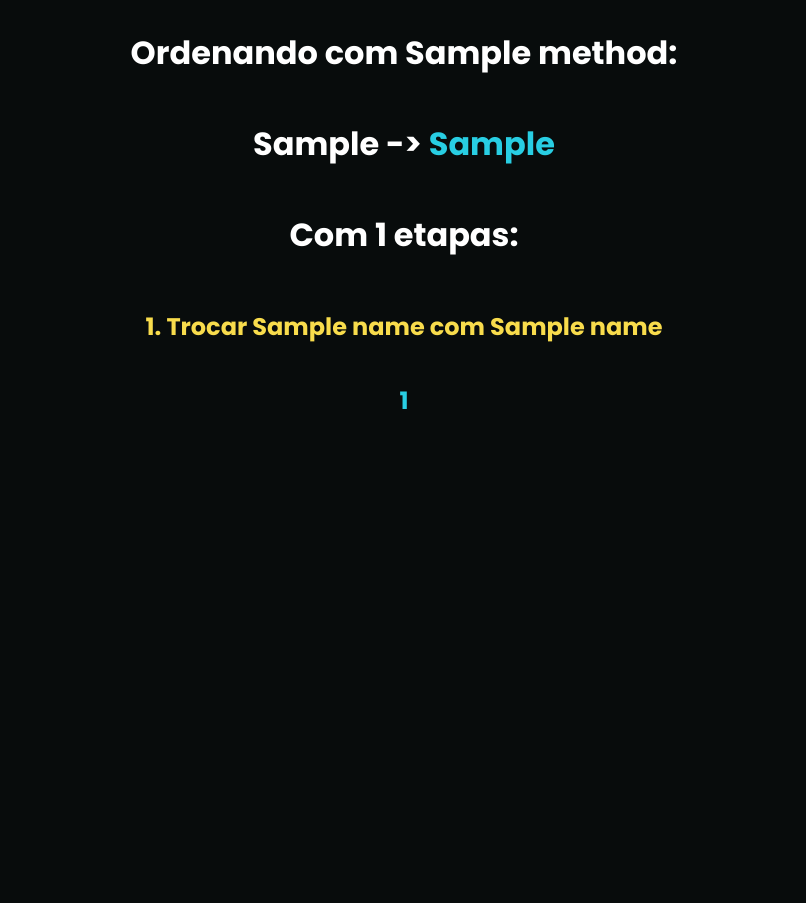
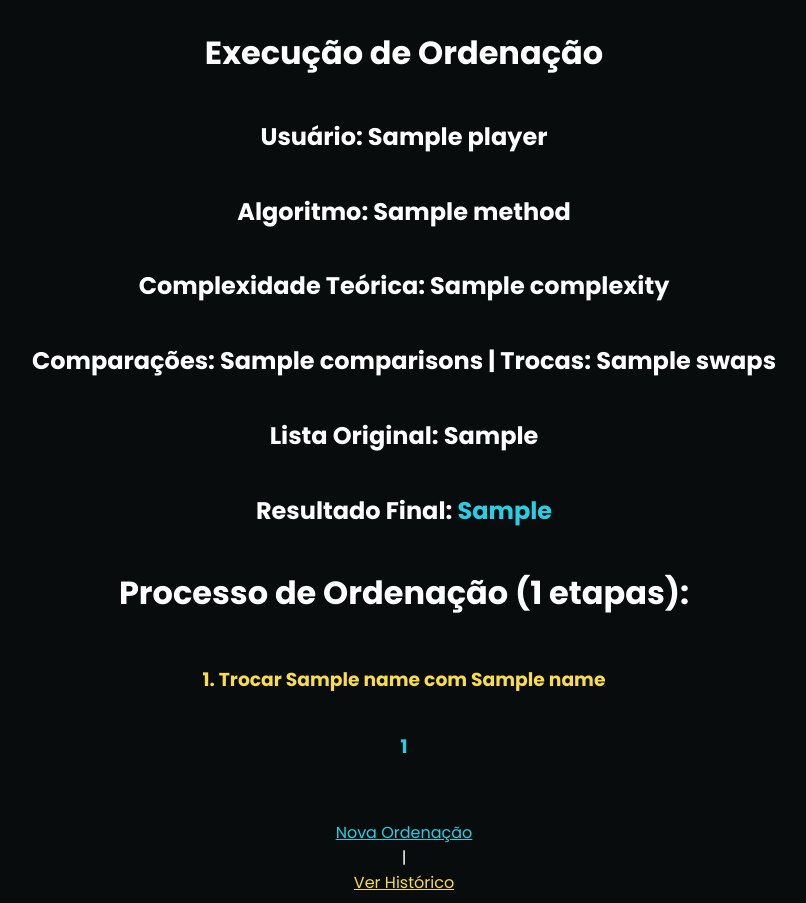
Before and after one commit to ryanjuvenal/StepSort, a Flask app: template templates/sorted.html in a window 1280 px wide. Shown: the whole page, without its empty margins (236-1042 px from the left). Before the commit the page ends 409 px from the top, so only its background shows below. Run offline with Flask 3, Linux system fonts and the light colour scheme; the template is opened without the code that fills it: most values are stand-ins (such as "Sample title", 1, 10 or a date in 2020).

Commit message:
Adicionando lógica solicitada pela professora.

```diff
--- /dev/null
+++ b/lists_db.py
@@ -0,0 +1,44 @@
+# lists_db.py
+import sqlite3
+from datetime import datetime
+
+DB_LISTS = "lists.db"
+
+def create_tables():
+    conn = sqlite3.connect(DB_LISTS)
+    cursor = conn.cursor()
+    cursor.execute("""
+        CREATE TABLE IF NOT EXISTS listas (
+            id INTEGER PRIMARY KEY AUTOINCREMENT,
+            jogador TEXT NOT NULL,
+            numeros TEXT NOT NULL,
+            data_registro TEXT NOT NULL
+        )
+    """)
+    conn.commit()
+    conn.close()
+
+def salvar_lista(jogador: str, numeros: list):
+    conn = sqlite3.connect(DB_LISTS)
+    cursor = conn.cursor()
+    numeros_text = ",".join(str(x) for x in numeros)
+    data = datetime.now().strftime("%Y-%m-%d %H:%M:%S")
+    cursor.execute("""
+        INSERT INTO listas (jogador, numeros, data_registro)
+        VALUES (?, ?, ?)
+    """, (jogador, numeros_text, data))
+    conn.commit()
+    conn.close()
+
+def listar_listas(limit: int = 100):
+    conn = sqlite3.connect(DB_LISTS)
+    cursor = conn.cursor()
+    cursor.execute("""
+        SELECT id, jogador, numeros, data_registro
+        FROM listas
+        ORDER BY id DESC
+        LIMIT ?
+    """, (limit,))
+    rows = cursor.fetchall()
+    conn.close()
+    return rows
--- a/main.py
+++ b/main.py
@@ -1,61 +1,105 @@
+# main.py
 from flask import Flask, render_template, request
+from lists_db import create_tables, salvar_lista, listar_listas
+from datetime import datetime
 
 app = Flask(__name__)
 
+create_tables()
+
+# ---------- Algoritmos ----------
 def bubble_sort(arr):
     steps = []
+    arr = arr[:]
     n = len(arr)
-    for i in range(n-1):
-        for j in range(n-i-1):
-            if arr[j] > arr[j+1]:
-                arr[j], arr[j+1] = arr[j+1], arr[j]
-                steps.append((arr[:], (arr[j], arr[j+1])))
-    return arr, steps
+    comparisons = 0
+    swaps = 0
+
+    for i in range(n - 1):
+        for j in range(n - i - 1):
+            comparisons += 1
+            if arr[j] > arr[j + 1]:
+                arr[j], arr[j + 1] = arr[j + 1], arr[j]
+                swaps += 1
+                steps.append((arr[:], (arr[j], arr[j + 1])))
+    return arr, steps, comparisons, swaps
+
 
 def selection_sort(arr):
-    size = len(arr)
     steps = []
-    for ind in range(size):
-        min_index = ind
+    arr = arr[:]
+    n = len(arr)
+    comparisons = 0
+    swaps = 0
 
-        for j in range(ind + 1, size):
-            if arr[j] < arr[min_index]:
-                min_index = j
+    for i in range(n - 1):
+        min_idx = i
+        for j in range(i + 1, n):
+            comparisons += 1
+            if arr[j] < arr[min_idx]:
+                min_idx = j
+        if min_idx != i:
+            arr[i], arr[min_idx] = arr[min_idx], arr[i]
+            swaps += 1
+            steps.append((arr[:], (arr[i], arr[min_idx])))
+    return arr, steps, comparisons, swaps
 
-        if min_index != ind:
-            arr[ind], arr[min_index] = arr[min_index], arr[ind]
-            steps.append((arr[:], (arr[ind], arr[min_index])))
-
-    return arr, steps
-
+# ---------- Rotas ----------
 @app.route("/", methods=["GET", "POST"])
 def index():
-    originalArr = []
-    sortedArr = []
-    steps = []
+    if request.method == "POST":
+        jogador = request.form.get("player")
+        numbers = request.form.get("numbers")
+        method = request.form.get("sorting")
 
-    if request.method == "POST":
-        numbers = request.form.get("numbers")
-        sorting = request.form.get("sorting")
-        if numbers:
-            originalArr = [int(x) for x in numbers.split(",") if x.strip().isdigit()]
-            if sorting == "bubbleSort":
-                sortedArr, steps = bubble_sort(originalArr[:])
-                method = "Bubble Sort"
-            elif sorting == "selectionSort":
-                sortedArr, steps = selection_sort(originalArr[:])
-                method = "Selection Sort"
+        if not jogador or not numbers:
+            return render_template("index.html", error="Preencha o nome e a lista de números.")
 
-        return render_template("sorted.html",
-                            originalArr=originalArr,
-                            sortedArr=sortedArr,
-                            steps=steps, method=method)
+        try:
+            arr = [int(x) for x in numbers.split(",") if x.strip() != ""]
+        except ValueError:
+            return render_template("index.html", error="Use apenas números inteiros separados por vírgula.")
 
-    else:
-        return render_template("index.html")
-@app.route("/health")
-def health():
-    return {"status": "ok"}
+        # Limite máximo de 20 números
+        if len(arr) > 20:
+            return render_template("index.html", error="Limite máximo de 20 números por ordenação.")
+
+        salvar_lista(jogador, arr)
+
+        sorted_arr = arr[:]
+        steps, comparisons, swaps = [], 0, 0
+        complexity = "O(n²)"  # ambos algoritmos
+
+        if method == "bubbleSort":
+            sorted_arr, steps, comparisons, swaps = bubble_sort(arr)
+            display_method = "Bubble Sort"
+        elif method == "selectionSort":
+            sorted_arr, steps, comparisons, swaps = selection_sort(arr)
+            display_method = "Selection Sort"
+        else:
+            sorted_arr = sorted(arr)
+            display_method = "Sort Padrão (Python)"
+
+        return render_template(
+            "sorted.html",
+            player=jogador,
+            method=display_method,
+            originalArr=arr,
+            sortedArr=sorted_arr,
+            steps=steps,
+            complexity=complexity,
+            comparisons=comparisons,
+            swaps=swaps
+        )
+
+    return render_template("index.html")
+
+
+@app.route("/history")
+def history():
+    registros = listar_listas(200)
+    return render_template("history.html", registros=registros)
+
 
 if __name__ == "__main__":
     app.run(debug=True)
--- a/templates/sorted.html
+++ b/templates/sorted.html
@@ -1,28 +1,35 @@
 <!DOCTYPE html>
-<html lang="en">
+<html lang="pt-BR">
 <head>
     <meta charset="UTF-8">
     <meta name="viewport" content="width=device-width, initial-scale=1.0">
     <link rel="stylesheet" href="{{ url_for('static', filename='styles/index.css') }}">
-    <link rel="icon" type="image/png" href="https://cdn-icons-png.flaticon.com/512/25/25612.png">
     <title>StepSort</title>
 </head>
 <body>
     <div class="container">
         <div id="originalArr">
-            <h1>Ordenando com {{ method }}:</h1>
-            <h1>{{ originalArr }} -> <span style="color: #28cee3;">{{ sortedArr }}</span></h1>
+            <h1>Execução de Ordenação</h1>
+            <h2>Usuário: {{ player }}</h2>
+            <h2>Algoritmo: {{ method }}</h2>
+            <h2>Complexidade Teórica: {{ complexity }}</h2>
+            <h2>Comparações: {{ comparisons }} | Trocas: {{ swaps }}</h2>
+            <h2>Lista Original: {{ originalArr }}</h2>
+            <h2>Resultado Final: <span style="color: #28cee3;">{{ sortedArr }}</span></h2>
         </div>
 
-        <h1>Com {{ steps|length }} etapas:</h1>
+        <h1>Processo de Ordenação ({{ steps|length }} etapas):</h1>
         <div id="steps">
             {% for step in steps %}
             <div class="step">
-                <h2 style="color: #f8dc4c;">{{ loop.index }}. Trocar {{ step[1][0] }} com {{ step[1][1] }}</h2>
-                <h2 style="color: #28cee3;">{{ step[0] }}</h2>
+                <h3 style="color: #f8dc4c;">{{ loop.index }}. Trocar {{ step[1][0] }} com {{ step[1][1] }}</h3>
+                <h3 style="color: #28cee3;">{{ step[0] }}</h3>
             </div>
             {% endfor %}
         </div>
+
+        <a href="{{ url_for('index') }}" style="margin-top: 2rem; color: #28cee3;">Nova Ordenação</a> |
+        <a href="{{ url_for('history') }}" style="color: #f8dc4c;">Ver Histórico</a>
     </div>
 </body>
 </html>
```
Also changed, not shown: templates/history.html (added, +30 -0 lines), templates/index.html (+26 -15 lines), lists.db (added).
